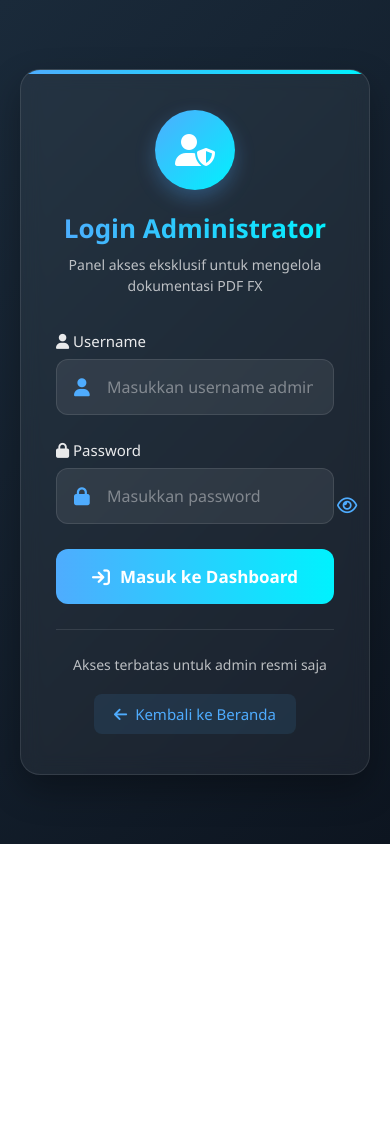
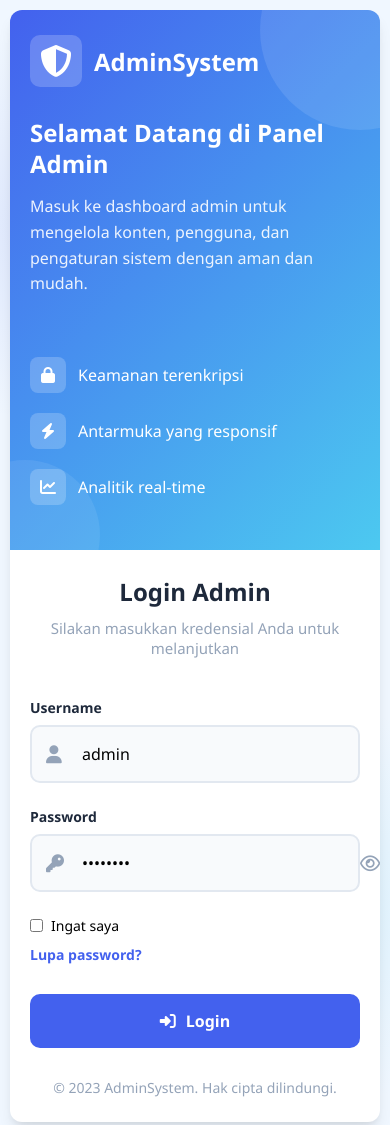
Before and after one commit to fxcomunity/nympenpdf, a website: page login.html in a window 390 px wide. Shown: the top 1125 px of the page. Before the commit the page ends 844 px from the top, so only its background shows below. Drawn offline with Linux system fonts and the light colour scheme.

Commit message:
Update login.html

```diff
--- a/login.html
+++ b/login.html
@@ -3,14 +3,24 @@
 <head>
   <meta charset="UTF-8" />
   <meta name="viewport" content="width=device-width, initial-scale=1.0" />
-  <title>Login Admin | Dokumentasi PDF FX</title>
+  <title>Login Admin - Sistem Manajemen</title>
+  <link rel="stylesheet" href="https://cdnjs.cloudflare.com/ajax/libs/font-awesome/6.4.0/css/all.min.css">
+  <style>
+    /* Reset dan variabel CSS */
+    :root {
+      --primary-color: #4361ee;
+      --primary-dark: #3a56d4;
+      --secondary-color: #4cc9f0;
+      --success-color: #4ade80;
+      --danger-color: #f87171;
+      --dark-color: #1e293b;
+      --light-color: #f8fafc;
+      --gray-color: #94a3b8;
+      --shadow: 0 10px 15px -3px rgba(0, 0, 0, 0.1), 0 4px 6px -2px rgba(0, 0, 0, 0.05);
+      --radius: 12px;
+      --transition: all 0.3s ease;
+    }
 
-  <!-- ✅ FAVICON -->
-  <link rel="icon" type="image/png"
-        href="https://encrypted-tbn0.gstatic.com/images?q=tbn:ANd9GcRaNQoFBuA6hRPUfrQyczwil_SnZCIMBa204Q&s">
-
-  <!-- ✅ STYLESHEET -->
-  <style>
     * {
       margin: 0;
       padding: 0;
@@ -19,389 +29,525 @@
     }
 
     body {
-      background: linear-gradient(135deg, #1a2a3a 0%, #0d1520 100%);
+      background-color: #f0f7ff;
       min-height: 100vh;
       display: flex;
       justify-content: center;
       align-items: center;
       padding: 20px;
-      color: #fff;
+      background-image:
+        radial-gradient(circle at 10% 20%, rgba(67, 97, 238, 0.1) 0%, transparent 20%),
+        radial-gradient(circle at 90% 80%, rgba(76, 201, 240, 0.1) 0%, transparent 20%);
     }
 
-    .login-container {
+    .container {
+      display: flex;
+      max-width: 1000px;
       width: 100%;
-      max-width: 420px;
-      margin: 0 auto;
+      background-color: white;
+      border-radius: var(--radius);
+      overflow: hidden;
+      box-shadow: var(--shadow);
+      min-height: 550px;
     }
 
-    .login-card {
-      background: rgba(255, 255, 255, 0.05);
-      backdrop-filter: blur(10px);
-      border-radius: 20px;
-      padding: 40px 35px;
-      box-shadow: 0 15px 35px rgba(0, 0, 0, 0.3);
-      border: 1px solid rgba(255, 255, 255, 0.1);
+    /* Bagian kiri (ilustrasi/info) */
+    .left-side {
+      flex: 1;
+      background: linear-gradient(135deg, var(--primary-color), var(--secondary-color));
+      color: white;
+      padding: 40px;
+      display: flex;
+      flex-direction: column;
+      justify-content: center;
       position: relative;
       overflow: hidden;
     }
 
-    .login-card::before {
+    .left-side::before {
       content: '';
       position: absolute;
-      top: 0;
-      left: 0;
-      width: 100%;
-      height: 4px;
-      background: linear-gradient(90deg, #4facfe 0%, #00f2fe 100%);
+      width: 200px;
+      height: 200px;
+      border-radius: 50%;
+      background-color: rgba(255, 255, 255, 0.1);
+      top: -80px;
+      right: -80px;
     }
 
-    .login-header {
-      text-align: center;
-      margin-bottom: 35px;
+    .left-side::after {
+      content: '';
+      position: absolute;
+      width: 150px;
+      height: 150px;
+      border-radius: 50%;
+      background-color: rgba(255, 255, 255, 0.08);
+      bottom: -60px;
+      left: -60px;
     }
 
-    .login-logo {
-      width: 80px;
-      height: 80px;
-      background: linear-gradient(135deg, #4facfe 0%, #00f2fe 100%);
-      border-radius: 50%;
+    .logo {
+      display: flex;
+      align-items: center;
+      margin-bottom: 30px;
+      z-index: 1;
+      position: relative;
+    }
+
+    .logo i {
+      font-size: 32px;
+      margin-right: 12px;
+      background-color: rgba(255, 255, 255, 0.2);
+      padding: 10px;
+      border-radius: 10px;
+    }
+
+    .logo h1 {
+      font-size: 24px;
+      font-weight: 700;
+    }
+
+    .welcome-text h2 {
+      font-size: 28px;
+      margin-bottom: 15px;
+      line-height: 1.3;
+      z-index: 1;
+      position: relative;
+    }
+
+    .welcome-text p {
+      opacity: 0.9;
+      line-height: 1.6;
+      margin-bottom: 30px;
+      z-index: 1;
+      position: relative;
+    }
+
+    .features {
+      margin-top: 30px;
+      z-index: 1;
+      position: relative;
+    }
+
+    .feature {
+      display: flex;
+      align-items: center;
+      margin-bottom: 20px;
+    }
+
+    .feature i {
+      margin-right: 12px;
+      background-color: rgba(255, 255, 255, 0.2);
+      padding: 8px;
+      border-radius: 8px;
+      width: 36px;
+      height: 36px;
       display: flex;
       align-items: center;
       justify-content: center;
-      margin: 0 auto 20px;
-      font-size: 32px;
-      color: white;
-      box-shadow: 0 8px 20px rgba(79, 172, 254, 0.3);
     }
 
-    .login-header h2 {
-      font-size: 26px;
-      margin-bottom: 8px;
-      background: linear-gradient(to right, #4facfe, #00f2fe);
-      -webkit-background-clip: text;
-      background-clip: text;
-      color: transparent;
+    /* Bagian kanan (form login) */
+    .right-side {
+      flex: 1;
+      padding: 50px 40px;
+      display: flex;
+      flex-direction: column;
+      justify-content: center;
     }
 
-    .login-header p {
-      color: rgba(255, 255, 255, 0.7);
-      font-size: 14px;
-      line-height: 1.5;
+    .form-header {
+      text-align: center;
+      margin-bottom: 40px;
+    }
+
+    .form-header h2 {
+      color: var(--dark-color);
+      font-size: 28px;
+      margin-bottom: 10px;
+      font-weight: 700;
+    }
+
+    .form-header p {
+      color: var(--gray-color);
+      font-size: 15px;
     }
 
     .login-form {
-      margin-bottom: 25px;
+      width: 100%;
     }
 
-    .form-group {
-      margin-bottom: 25px;
+    .input-group {
+      margin-bottom: 24px;
       position: relative;
     }
 
-    .form-group label {
+    .input-group label {
       display: block;
       margin-bottom: 8px;
-      color: rgba(255, 255, 255, 0.9);
-      font-weight: 500;
-      font-size: 15px;
+      color: var(--dark-color);
+      font-weight: 600;
+      font-size: 14px;
     }
 
-    .input-group {
+    .input-with-icon {
       position: relative;
+    }
+
+    .input-with-icon i {
+      position: absolute;
+      left: 16px;
+      top: 50%;
+      transform: translateY(-50%);
+      color: var(--gray-color);
+      font-size: 18px;
+    }
+
+    .input-with-icon input {
+      width: 100%;
+      padding: 16px 16px 16px 50px;
+      border: 2px solid #e2e8f0;
+      border-radius: 10px;
+      font-size: 16px;
+      transition: var(--transition);
+      background-color: #f8fafc;
+    }
+
+    .input-with-icon input:focus {
+      outline: none;
+      border-color: var(--primary-color);
+      background-color: white;
+      box-shadow: 0 0 0 3px rgba(67, 97, 238, 0.1);
+    }
+
+    .password-toggle {
+      position: absolute;
+      right: 16px;
+      top: 50%;
+      transform: translateY(-50%);
+      background: none;
+      border: none;
+      color: var(--gray-color);
+      cursor: pointer;
+      font-size: 18px;
+    }
+
+    .password-toggle:hover {
+      color: var(--dark-color);
+    }
+
+    .remember-forgot {
+      display: flex;
+      justify-content: space-between;
+      align-items: center;
+      margin-bottom: 30px;
+      font-size: 14px;
+    }
+
+    .remember {
       display: flex;
       align-items: center;
     }
 
-    .input-group i {
-      position: absolute;
-      left: 18px;
-      color: #4facfe;
-      font-size: 18px;
-      z-index: 1;
+    .remember input {
+      margin-right: 8px;
+      accent-color: var(--primary-color);
     }
 
-    .input-group input {
-      width: 100%;
-      padding: 16px 20px 16px 50px;
-      background: rgba(255, 255, 255, 0.08);
-      border: 1px solid rgba(255, 255, 255, 0.1);
-      border-radius: 12px;
-      color: white;
-      font-size: 16px;
-      transition: all 0.3s ease;
+    .forgot-link {
+      color: var(--primary-color);
+      text-decoration: none;
+      font-weight: 600;
     }
 
-    .input-group input:focus {
-      outline: none;
-      border-color: #4facfe;
-      background: rgba(255, 255, 255, 0.12);
-      box-shadow: 0 0 0 3px rgba(79, 172, 254, 0.2);
+    .forgot-link:hover {
+      text-decoration: underline;
     }
 
-    .input-group input::placeholder {
-      color: rgba(255, 255, 255, 0.4);
+    .submit-btn {
+      width: 100%;
+      padding: 16px;
+      background-color: var(--primary-color);
+      color: white;
+      border: none;
+      border-radius: 10px;
+      font-size: 16px;
+      font-weight: 600;
+      cursor: pointer;
+      transition: var(--transition);
+      display: flex;
+      justify-content: center;
+      align-items: center;
     }
 
-    .show-password {
-      position: absolute;
-      right: 15px;
-      background: none;
-      border: none;
-      color: rgba(255, 255, 255, 0.5);
-      cursor: pointer;
-      font-size: 18px;
-      transition: color 0.3s;
+    .submit-btn i {
+      margin-right: 10px;
     }
 
-    .show-password:hover {
-      color: #4facfe;
+    .submit-btn:hover {
+      background-color: var(--primary-dark);
+      transform: translateY(-2px);
+      box-shadow: 0 5px 15px rgba(67, 97, 238, 0.3);
     }
 
-    .login-btn {
-      width: 100%;
-      padding: 16px;
-      background: linear-gradient(90deg, #4facfe 0%, #00f2fe 100%);
-      border: none;
-      border-radius: 12px;
-      color: white;
-      font-size: 17px;
-      font-weight: 600;
-      cursor: pointer;
-      display: flex;
-      align-items: center;
-      justify-content: center;
-      gap: 10px;
-      transition: all 0.3s ease;
-      margin-top: 10px;
-    }
-
-    .login-btn:hover {
-      transform: translateY(-2px);
-      box-shadow: 0 8px 20px rgba(79, 172, 254, 0.4);
-    }
-
-    .login-btn:active {
+    .submit-btn:active {
       transform: translateY(0);
     }
 
-    .login-btn i {
-      font-size: 18px;
+    .message {
+      margin-top: 20px;
+      padding: 12px;
+      border-radius: 8px;
+      text-align: center;
+      font-weight: 600;
+      font-size: 14px;
+      transition: var(--transition);
+      display: none;
     }
 
-    .login-footer {
-      text-align: center;
-      margin-top: 25px;
-      padding-top: 25px;
-      border-top: 1px solid rgba(255, 255, 255, 0.1);
+    .message.success {
+      background-color: rgba(76, 222, 128, 0.1);
+      color: #16a34a;
+      border: 1px solid rgba(76, 222, 128, 0.3);
+      display: block;
     }
 
-    .security-note {
-      display: flex;
-      align-items: center;
-      justify-content: center;
-      gap: 10px;
-      color: rgba(255, 255, 255, 0.7);
-      font-size: 14px;
-      margin-bottom: 20px;
+    .message.error {
+      background-color: rgba(248, 113, 113, 0.1);
+      color: #dc2626;
+      border: 1px solid rgba(248, 113, 113, 0.3);
+      display: block;
     }
 
-    .security-note i {
-      color: #00f2fe;
+    .message.loading {
+      background-color: rgba(67, 97, 238, 0.1);
+      color: var(--primary-color);
+      border: 1px solid rgba(67, 97, 238, 0.3);
+      display: block;
     }
 
-    .back-link {
-      display: inline-flex;
-      align-items: center;
-      gap: 8px;
-      color: #4facfe;
-      text-decoration: none;
-      font-size: 15px;
-      transition: all 0.3s;
-      padding: 10px 20px;
-      border-radius: 8px;
-      background: rgba(79, 172, 254, 0.1);
+    /* Footer form */
+    .form-footer {
+      margin-top: 30px;
+      text-align: center;
+      color: var(--gray-color);
+      font-size: 14px;
     }
 
-    .back-link:hover {
-      background: rgba(79, 172, 254, 0.2);
-      transform: translateX(-5px);
+    /* Responsif */
+    @media (max-width: 768px) {
+      .container {
+        flex-direction: column;
+        max-width: 450px;
+      }
+
+      .left-side {
+        padding: 30px;
+      }
+
+      .right-side {
+        padding: 40px 30px;
+      }
+
+      .form-header h2 {
+        font-size: 24px;
+      }
+
+      .welcome-text h2 {
+        font-size: 24px;
+      }
     }
 
-    .error-message {
-      color: #ff6b6b;
-      font-size: 14px;
-      margin-top: 5px;
-      display: none;
-      align-items: center;
-      gap: 5px;
-    }
+    @media (max-width: 480px) {
+      body {
+        padding: 10px;
+      }
 
-    .loader {
-      display: none;
-      width: 20px;
-      height: 20px;
-      border: 3px solid rgba(255, 255, 255, 0.3);
-      border-radius: 50%;
-      border-top-color: white;
-      animation: spin 1s ease-in-out infinite;
-    }
+      .left-side, .right-side {
+        padding: 25px 20px;
+      }
 
-    @keyframes spin {
-      to { transform: rotate(360deg); }
-    }
+      .remember-forgot {
+        flex-direction: column;
+        align-items: flex-start;
+      }
 
-    /* Shake effect */
-    .shake {
-      animation: shake 0.5s ease-in-out;
-    }
-
-    @keyframes shake {
-      0%, 100% { transform: translateX(0); }
-      10%, 30%, 50%, 70%, 90% { transform: translateX(-5px); }
-      20%, 40%, 60%, 80% { transform: translateX(5px); }
+      .forgot-link {
+        margin-top: 10px;
+      }
     }
   </style>
-
-  <link rel="stylesheet" href="https://cdnjs.cloudflare.com/ajax/libs/font-awesome/6.0.0/css/all.min.css" />
 </head>
 
 <body>
-  <div class="login-container">
-    <div class="login-card">
-      <div class="login-header">
-        <div class="login-logo">
-          <i class="fas fa-user-shield"></i>
-        </div>
-        <h2>Login Administrator</h2>
-        <p>Panel akses eksklusif untuk mengelola dokumentasi PDF FX</p>
+  <div class="container">
+    <!-- Bagian kiri dengan informasi -->
+    <div class="left-side">
+      <div class="logo">
+        <i class="fas fa-shield-alt"></i>
+        <h1>AdminSystem</h1>
       </div>
 
-      <form class="login-form" id="loginForm">
-        <div class="form-group">
-          <label for="username"><i class="fas fa-user"></i> Username</label>
-          <div class="input-group">
+      <div class="welcome-text">
+        <h2>Selamat Datang di Panel Admin</h2>
+        <p>Masuk ke dashboard admin untuk mengelola konten, pengguna, dan pengaturan sistem dengan aman dan mudah.</p>
+      </div>
+
+      <div class="features">
+        <div class="feature">
+          <i class="fas fa-lock"></i>
+          <span>Keamanan terenkripsi</span>
+        </div>
+        <div class="feature">
+          <i class="fas fa-bolt"></i>
+          <span>Antarmuka yang responsif</span>
+        </div>
+        <div class="feature">
+          <i class="fas fa-chart-line"></i>
+          <span>Analitik real-time</span>
+        </div>
+      </div>
+    </div>
+
+    <!-- Bagian kanan dengan form login -->
+    <div class="right-side">
+      <div class="form-header">
+        <h2>Login Admin</h2>
+        <p>Silakan masukkan kredensial Anda untuk melanjutkan</p>
+      </div>
+
+      <form id="loginForm" class="login-form">
+        <div class="input-group">
+          <label for="username">Username</label>
+          <div class="input-with-icon">
             <i class="fas fa-user"></i>
-            <input type="text" id="username" placeholder="Masukkan username admin" required>
-          </div>
-          <div class="error-message" id="usernameError">
-            <i class="fas fa-exclamation-circle"></i> Username tidak valid
+            <input type="text" id="username" placeholder="Masukkan username" required />
           </div>
         </div>
 
-        <div class="form-group">
-          <label for="password"><i class="fas fa-lock"></i> Password</label>
-          <div class="input-group">
-            <i class="fas fa-lock"></i>
-            <input type="password" id="password" placeholder="Masukkan password" required>
-            <button type="button" class="show-password" id="togglePassword">
+        <div class="input-group">
+          <label for="password">Password</label>
+          <div class="input-with-icon">
+            <i class="fas fa-key"></i>
+            <input type="password" id="password" placeholder="Masukkan password" required />
+            <button type="button" class="password-toggle" id="togglePassword">
               <i class="far fa-eye"></i>
             </button>
           </div>
-          <div class="error-message" id="passwordError">
-            <i class="fas fa-exclamation-circle"></i> Password salah
-          </div>
         </div>
 
-        <button type="submit" class="login-btn" id="loginButton">
-          <i class="fas fa-arrow-right-to-bracket"></i>
-          <span>Masuk ke Dashboard</span>
-          <div class="loader" id="loader"></div>
+        <div class="remember-forgot">
+          <div class="remember">
+            <input type="checkbox" id="remember" />
+            <label for="remember">Ingat saya</label>
+          </div>
+          <a href="#" class="forgot-link">Lupa password?</a>
+        </div>
+
+        <button type="submit" class="submit-btn">
+          <i class="fas fa-sign-in-alt"></i> Login
         </button>
+
+        <div class="message" id="msg"></div>
       </form>
 
-      <div class="login-footer">
-        <div class="security-note">
-          <i class="fas fa-shield-halved"></i>
-          <span>Akses terbatas untuk admin resmi saja</span>
-        </div>
-
-        <a href="index.html" class="back-link">
-          <i class="fas fa-arrow-left"></i> Kembali ke Beranda
-        </a>
+      <div class="form-footer">
+        <p>&copy; 2023 AdminSystem. Hak cipta dilindungi.</p>
       </div>
     </div>
   </div>
 
-  <!-- ✅ SCRIPT FIX LOGIN PAKAI API NEON -->
   <script>
-    document.addEventListener('DOMContentLoaded', function() {
+    const form = document.getElementById("loginForm");
+    const msg = document.getElementById("msg");
+    const togglePassword = document.getElementById("togglePassword");
+    const passwordInput = document.getElementById("password");
 
-      const loginForm = document.getElementById('loginForm');
-      const usernameInput = document.getElementById('username');
-      const passwordInput = document.getElementById('password');
-      const togglePassword = document.getElementById('togglePassword');
-      const loginButton = document.getElementById('loginButton');
-      const usernameError = document.getElementById('usernameError');
-      const passwordError = document.getElementById('passwordError');
-      const loader = document.getElementById('loader');
-      const loginText = loginButton.querySelector('span');
+    // Toggle visibility password
+    togglePassword.addEventListener("click", function() {
+      const type = passwordInput.getAttribute("type") === "password" ? "text" : "password";
+      passwordInput.setAttribute("type", type);
 
-      // Toggle password
-      togglePassword.addEventListener('click', function() {
-        const type = passwordInput.getAttribute('type') === 'password' ? 'text' : 'password';
-        passwordInput.setAttribute('type', type);
-        this.innerHTML = type === 'password' ? '<i class="far fa-eye"></i>' : '<i class="far fa-eye-slash"></i>';
-      });
+      // Ubah ikon
+      const eyeIcon = this.querySelector("i");
+      if (type === "password") {
+        eyeIcon.classList.remove("fa-eye-slash");
+        eyeIcon.classList.add("fa-eye");
+      } else {
+        eyeIcon.classList.remove("fa-eye");
+        eyeIcon.classList.add("fa-eye-slash");
+      }
+    });
 
-      // LOGIN pakai API /api/login
-      loginForm.addEventListener('submit', async function(e) {
-        e.preventDefault();
+    // Simulasi login untuk demo
+    const demoCredentials = {
+      username: "admin",
+      password: "admin123"
+    };
 
-        usernameError.style.display = 'none';
-        passwordError.style.display = 'none';
+    form.addEventListener("submit", async (e) => {
+      e.preventDefault();
 
-        const username = usernameInput.value.trim();
-        const password = passwordInput.value.trim();
+      // Tampilkan status loading
+      msg.textContent = "Memproses login...";
+      msg.className = "message loading";
 
-        if (!username || !password) {
-          usernameError.textContent = "Username dan password wajib diisi!";
-          usernameError.style.display = "flex";
-          passwordError.style.display = "flex";
-          return;
+      const username = document.getElementById("username").value.trim();
+      const password = document.getElementById("password").value.trim();
+
+      // Simulasi penundaan request
+      await new Promise(resolve => setTimeout(resolve, 1000));
+
+      try {
+        // Di lingkungan nyata, ini akan menjadi fetch ke API
+        // const res = await fetch("/api/login", {
+        //   method: "POST",
+        //   headers: { "Content-Type": "application/json" },
+        //   body: JSON.stringify({ username, password })
+        // });
+        // const data = await res.json();
+
+        // Untuk demo, kita gunakan credentials statis
+        let data;
+        if (username === demoCredentials.username && password === demoCredentials.password) {
+          data = {
+            success: true,
+            adminKey: "demo_admin_key_12345",
+            username: username
+          };
+        } else {
+          data = {
+            success: false,
+            error: "Username atau password salah"
+          };
         }
 
-        // loading
-        loginText.style.display = 'none';
-        loader.style.display = 'block';
-        loginButton.disabled = true;
+        if (data.success) {
+          // Simpan ke localStorage
+          localStorage.setItem("ADMIN_KEY", data.adminKey);
+          localStorage.setItem("ADMIN_USERNAME", data.username);
 
-        try {
-          const res = await fetch("/api/login", {
-            method: "POST",
-            headers: { "Content-Type": "application/json" },
-            body: JSON.stringify({ username, password })
-          });
+          // Tampilkan pesan sukses
+          msg.textContent = "✅ Login berhasil! Mengalihkan...";
+          msg.className = "message success";
 
-          const data = await res.json();
+          // Redirect setelah delay singkat
+          setTimeout(() => {
+            window.location.href = "admin.html";
+          }, 1500);
+        } else {
+          msg.textContent = "❌ " + data.error;
+          msg.className = "message error";
+        }
+      } catch (err) {
+        msg.textContent = "❌ Server error / API tidak ditemukan";
+        msg.className = "message error";
+      }
+    });
 
-          if (data.success) {
-            alert("✅ Login berhasil!");
-            window.location.href = "admin.html";
-          } else {
-            usernameError.textContent = data.error || "Login gagal";
-            usernameError.style.display = "flex";
-            passwordError.style.display = "flex";
-            loginForm.classList.add("shake");
-            setTimeout(() => loginForm.classList.remove("shake"), 500);
-          }
-
-        } catch (err) {
-          usernameError.textContent = "Server error / API tidak ditemukan!";
-          usernameError.style.display = "flex";
-          passwordError.style.display = "flex";
-        }
-
-        // reset button
-        loginText.style.display = 'inline';
-        loader.style.display = 'none';
-        loginButton.disabled = false;
-      });
-
-      // hilangin error saat mengetik
-      usernameInput.addEventListener('input', () => usernameError.style.display = 'none');
-      passwordInput.addEventListener('input', () => passwordError.style.display = 'none');
-    });
+    // Auto-fill untuk demo
+    document.getElementById("username").value = "admin";
+    document.getElementById("password").value = "admin123";
   </script>
-
 </body>
 </html>
```
